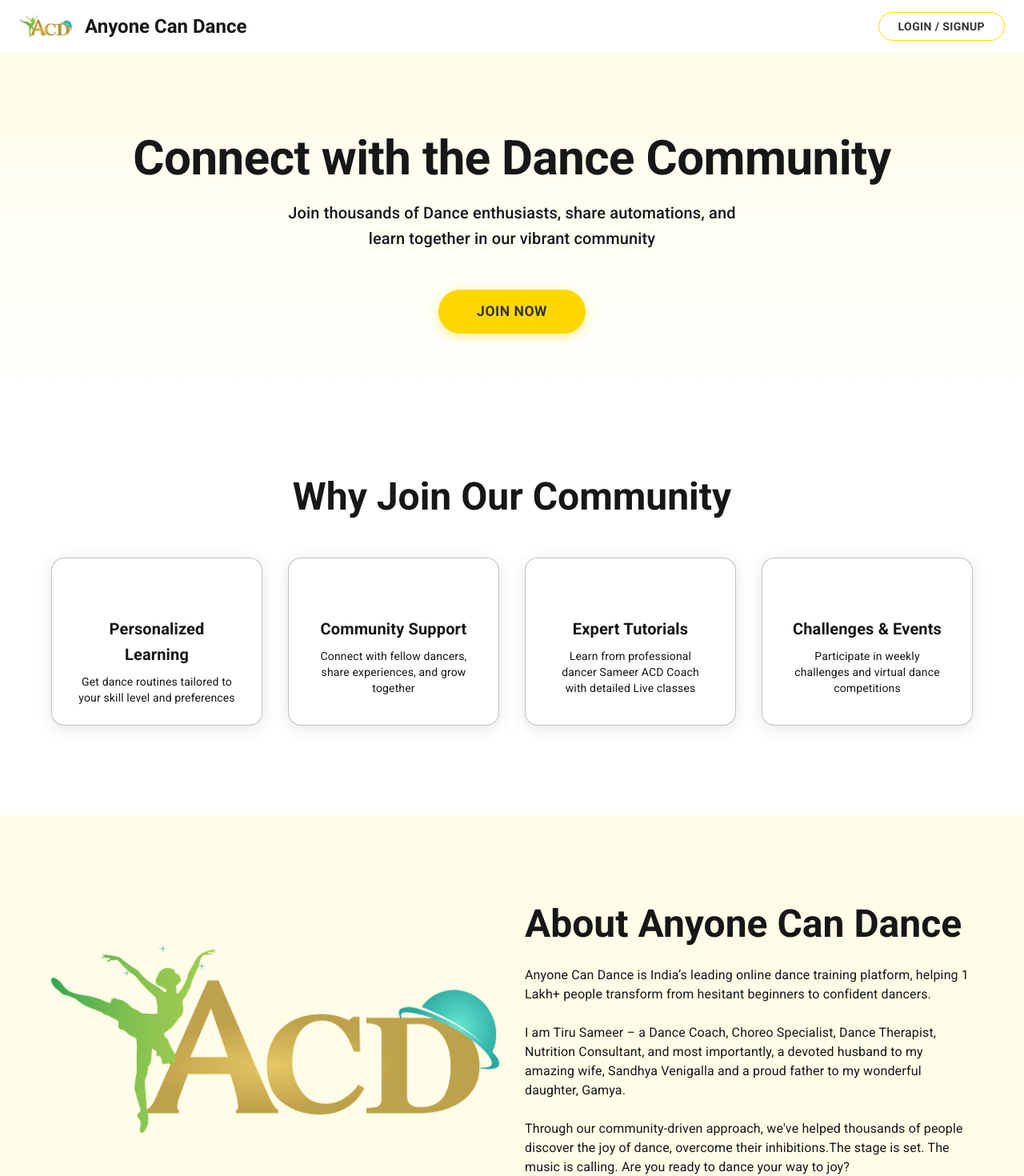
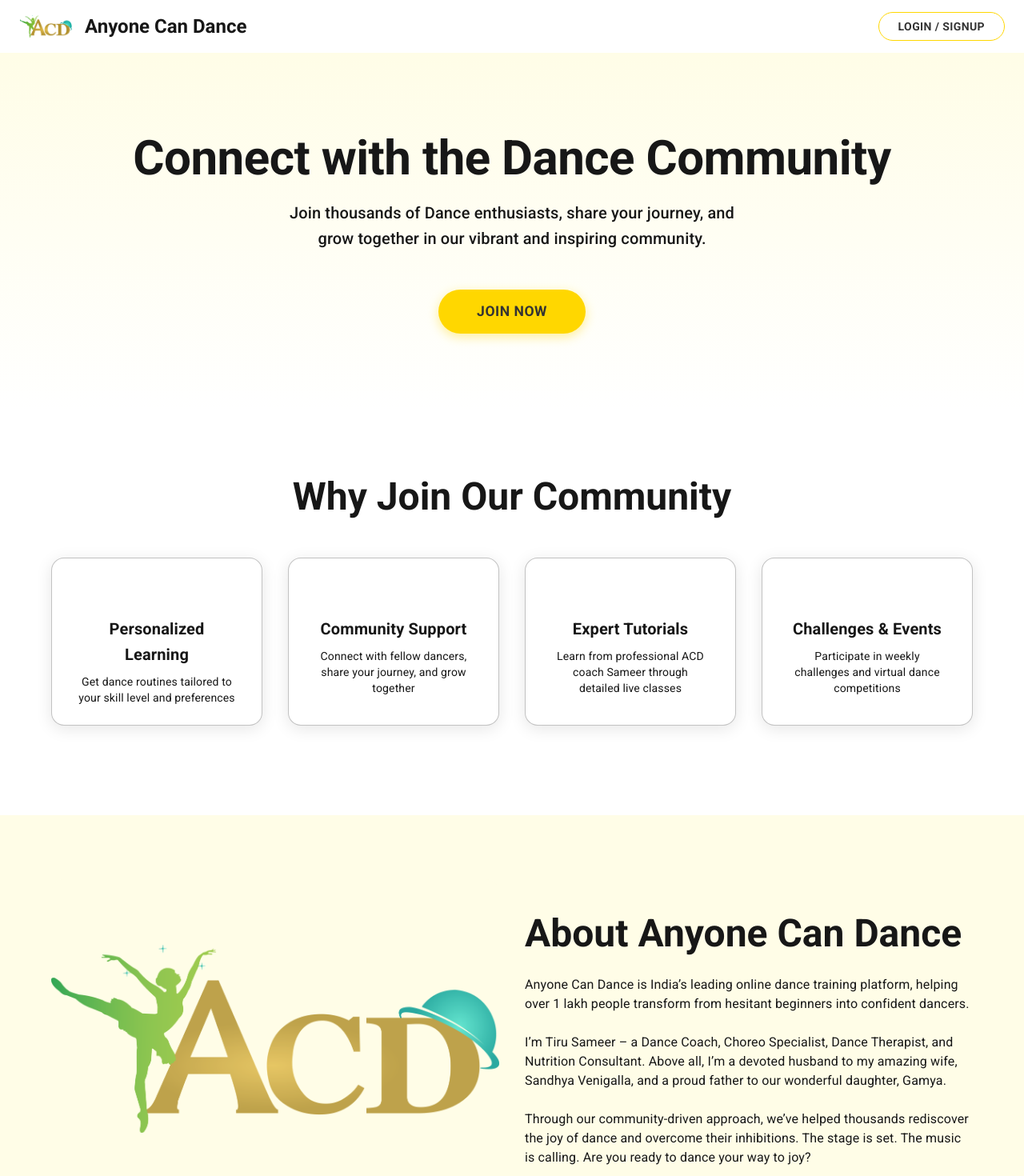
Before and after one commit to balendra3316/community-frontend, a Next.js app: page / in a window 1280 px wide. Shown: the top 1470 px of the page at 80% size. Built offline with nearby package versions, Linux system fonts and the light colour scheme; no server answers; some icons are missing.

Commit message:
fix text

```diff
--- a/src/app/_components/AboutSection.tsx
+++ b/src/app/_components/AboutSection.tsx
@@ -50,15 +50,15 @@
             </Typography>
 
             <Typography variant="body1" sx={{ mb: 3, color: '#555' }}>
-             Anyone Can Dance is India’s leading online dance training platform, helping 1 Lakh+ people transform from hesitant beginners to confident dancers.
+            Anyone Can Dance is India’s leading online dance training platform, helping over 1 lakh people transform from hesitant beginners into confident dancers.
             </Typography>
 
             <Typography variant="body1" sx={{ mb: 3, color: '#555' }}>
-           I am Tiru Sameer – a Dance Coach, Choreo Specialist, Dance Therapist, Nutrition Consultant, and most importantly, a devoted husband to my amazing wife, Sandhya Venigalla and a proud father to my wonderful daughter, Gamya.
+          I’m Tiru Sameer – a Dance Coach, Choreo Specialist, Dance Therapist, and Nutrition Consultant. Above all, I’m a devoted husband to my amazing wife, Sandhya Venigalla, and a proud father to our wonderful daughter, Gamya.
             </Typography>
 
             <Typography variant="body1" sx={{ color: '#555' }}>
-              Through our community-driven approach, we've helped thousands of people discover the joy of dance, overcome their inhibitions.The stage is set. The music is calling. Are you ready to dance your way to joy?
+             Through our community-driven approach, we’ve helped thousands rediscover the joy of dance and overcome their inhibitions. The stage is set. The music is calling. Are you ready to dance your way to joy?
             </Typography>
           </Box>
         </Box>
--- a/src/app/_components/CtaSection.tsx
+++ b/src/app/_components/CtaSection.tsx
@@ -75,7 +75,7 @@
               color: '#555'
             }}
           >
-            Join our community today and discover the joy of dance with thousands of enthusiasts just like you
+            Join our community today and experience the joy of dance with thousands of enthusiasts just like you
           </Typography>
 
           <Button
--- a/src/app/_components/FeaturesSection.tsx
+++ b/src/app/_components/FeaturesSection.tsx
@@ -19,12 +19,13 @@
     {
       icon: <GroupsIcon sx={{ fontSize: 40, color: '#FFD700' }} />,
       title: 'Community Support',
-      description: 'Connect with fellow dancers, share experiences, and grow together'
+      description: 'Connect with fellow dancers, share your journey, and grow together'
     },
     {
       icon: <SchoolIcon sx={{ fontSize: 40, color: '#FFD700' }} />,
       title: 'Expert Tutorials',
-      description: 'Learn from professional dancer Sameer ACD Coach with detailed Live classes'
+      description: 'Learn from professional ACD coach Sameer through detailed live classes'
+
     },
     {
       icon: <EmojiEventsIcon sx={{ fontSize: 40, color: '#FFD700' }} />,
--- a/src/app/_components/Footer.tsx
+++ b/src/app/_components/Footer.tsx
@@ -354,7 +354,7 @@
                   fontSize: '0.875rem',
                   lineHeight: 1.5
                 }}>
-                  Flat No 301, TVH Vista Heights, Tower 6, Trichy Rd, Kallimadai, Coimbatore, Tamil Nadu 641048
+                  Flat No 301, TVH Vista Heights, Tower 6 Trichy Rd, Kallimadai <br/> Coimbatore, Tamil Nadu 641048
                 </Typography>
               </Box>
             </Box>
--- a/src/app/_components/HeroSection.tsx
+++ b/src/app/_components/HeroSection.tsx
@@ -44,7 +44,8 @@
           color: '#666'
         }}
       >
-        Join thousands of Dance enthusiasts, share automations, and learn together in our vibrant community
+        Join thousands of Dance enthusiasts, share your journey, and grow together in our vibrant and inspiring community.
+
       </Typography>
 
       <Button
--- a/src/app/community/page.tsx
+++ b/src/app/community/page.tsx
@@ -1,6 +1,3 @@
-
-
-
 
 "use client";
 import React, { useState, useEffect, useCallback, useMemo, lazy, Suspense } from "react";
@@ -11,14 +8,12 @@
 import ProtectedRoute from '@/components/ProtectedRoute';
 import { initializeSocket, getSocket } from "../../services/socket.service";
 
-
 import NavBar from "../../components/Navbar";
 import CreatePostSection from "./_components/CreatePostSection";
 import CategoryFilter from "./_components/CategoryFilter";
 import PostsList from "./_components/PostsList";
 import LoadingIndicator from "./_components/LoadingIndicator";
 import NotificationSnackbar from "./_components/NotificationSnackbar";
-
 
 const CreatePostModal = dynamic(() => import("../../components/CreatePostModal"), {
   loading: () => <div className="animate-pulse">Loading...</div>,
@@ -35,6 +30,20 @@
   ssr: false
 });
 
+// Custom hook to manage body scroll
+function useBodyScroll() {
+  const lockScroll = useCallback(() => {
+    document.body.style.overflow = 'hidden';
+    document.body.style.paddingRight = '15px'; // Prevent layout shift
+  }, []);
+
+  const unlockScroll = useCallback(() => {
+    document.body.style.overflow = '';
+    document.body.style.paddingRight = '';
+  }, []);
+
+  return { lockScroll, unlockScroll };
+}
 
 function usePosts(currentFilter: string) {
   const [posts, setPosts] = useState<PostType[]>([]);
@@ -115,6 +124,7 @@
   const [showPostDetail, setShowPostDetail] = useState(false);
   const [currentFilter, setCurrentFilter] = useState("default");
 
+  const { lockScroll, unlockScroll } = useBodyScroll();
 
   const {
     posts,
@@ -137,30 +147,34 @@
     showNotification
   } = useNotifications();
 
+  // Handle scroll lock/unlock for modals
+  useEffect(() => {
+    if (showModal || showPostDetail) {
+      lockScroll();
+    } else {
+      unlockScroll();
+    }
+
+    // Cleanup on unmount
+    return () => {
+      unlockScroll();
+    };
+  }, [showModal, showPostDetail, lockScroll, unlockScroll]);
 
   useEffect(() => {
     if (user?._id) {
       try {
         const socket = initializeSocket(user._id);
 
-
         const handleUserPostCreated = (data: { post: PostType; message: string }) => {
           setPosts(prevPosts => [data.post, ...prevPosts]);
-
-
           showNotification(data.message, "success");
-
-
           setIsCreatingPost(false);
         };
 
-
         const handlePostDeleted = (data: { postId: string; message: string }) => {
           setPosts(prevPosts => prevPosts.filter(post => post._id !== data.postId));
-
-
           showNotification(data.message, "success");
-
 
           if (selectedPost && selectedPost._id === data.postId) {
             setShowPostDetail(false);
@@ -168,20 +182,18 @@
           }
         };
 
-
         socket.on('userPostCreated', handleUserPostCreated);
         socket.on('postDeleted', handlePostDeleted);
-
 
         return () => {
           socket.off('userPostCreated', handleUserPostCreated);
           socket.off('postDeleted', handlePostDeleted);
         };
       } catch (error) {
+        // Handle error silently
       }
     }
   }, [user?._id, setPosts, showNotification, selectedPost, setIsCreatingPost]);
-
 
   const filteredPosts = useMemo(() => {
     return selectedCategory === "All"
@@ -189,10 +201,7 @@
       : posts.filter(post => post.tags && post.tags.includes(selectedCategory));
   }, [posts, selectedCategory]);
 
-
   const handlePostCreated = useCallback(() => {
-
-
     setShowModal(false);
     setIsCreatingPost(false);
   }, []);
@@ -215,8 +224,6 @@
   }, [setPosts]);
 
   const handlePostDelete = useCallback((deletedPostId: string) => {
-
-
     setPosts(prevPosts => prevPosts.filter((p) => p._id !== deletedPostId));
   }, [setPosts]);
 
@@ -225,6 +232,14 @@
       loadPosts(page + 1, false);
     }
   }, [page, totalPages, loadPosts]);
+
+  const handleCloseModal = useCallback(() => {
+    setShowModal(false);
+  }, []);
+
+  const handleClosePostDetail = useCallback(() => {
+    setShowPostDetail(false);
+  }, []);
 
   return (
     <ProtectedRoute>
@@ -284,11 +299,11 @@
 
           {/* Modals - Lazy loaded */}
           {showModal && (
-            <Suspense fallback={<div className="fixed inset-0 bg-black bg-opacity-50 flex items-center justify-center">
+            <Suspense fallback={<div className="fixed inset-0 bg-black bg-opacity-50 flex items-center justify-center z-50">
               <div className="animate-spin rounded-full h-8 w-8 border-b-2 border-white"></div>
             </div>}>
               <CreatePostModal
-                onClose={() => setShowModal(false)}
+                onClose={handleCloseModal}
                 onPostCreated={handlePostCreated}
                 onPostError={handlePostError}
                 onPostStart={() => setIsCreatingPost(true)}
@@ -297,13 +312,13 @@
           )}
 
           {showPostDetail && selectedPost && (
-            <Suspense fallback={<div className="fixed inset-0 bg-black bg-opacity-50 flex items-center justify-center">
+            <Suspense fallback={<div className="fixed inset-0 bg-black bg-opacity-50 flex items-center justify-center z-50">
               <div className="animate-spin rounded-full h-8 w-8 border-b-2 border-white"></div>
             </div>}>
               <PostDetailView
                 post={selectedPost}
                 isOpen={showPostDetail}
-                onClose={() => setShowPostDetail(false)}
+                onClose={handleClosePostDetail}
               />
             </Suspense>
           )}
--- a/src/components/CommunityInfoSidebar.tsx
+++ b/src/components/CommunityInfoSidebar.tsx
@@ -46,7 +46,7 @@
             />
             <Link href="https://learn.anyonecandance.in/acd" target="_blank" rel="noopener noreferrer" className="text-xs sm:text-sm relative link-with-underline">
               <span className="text-primary-color font-medium hover:text-primary-dark transition-colors duration-200">
-                5 Day free workshop
+               ACD 5 days Workshop
               </span>
             </Link>
           </div>
```
